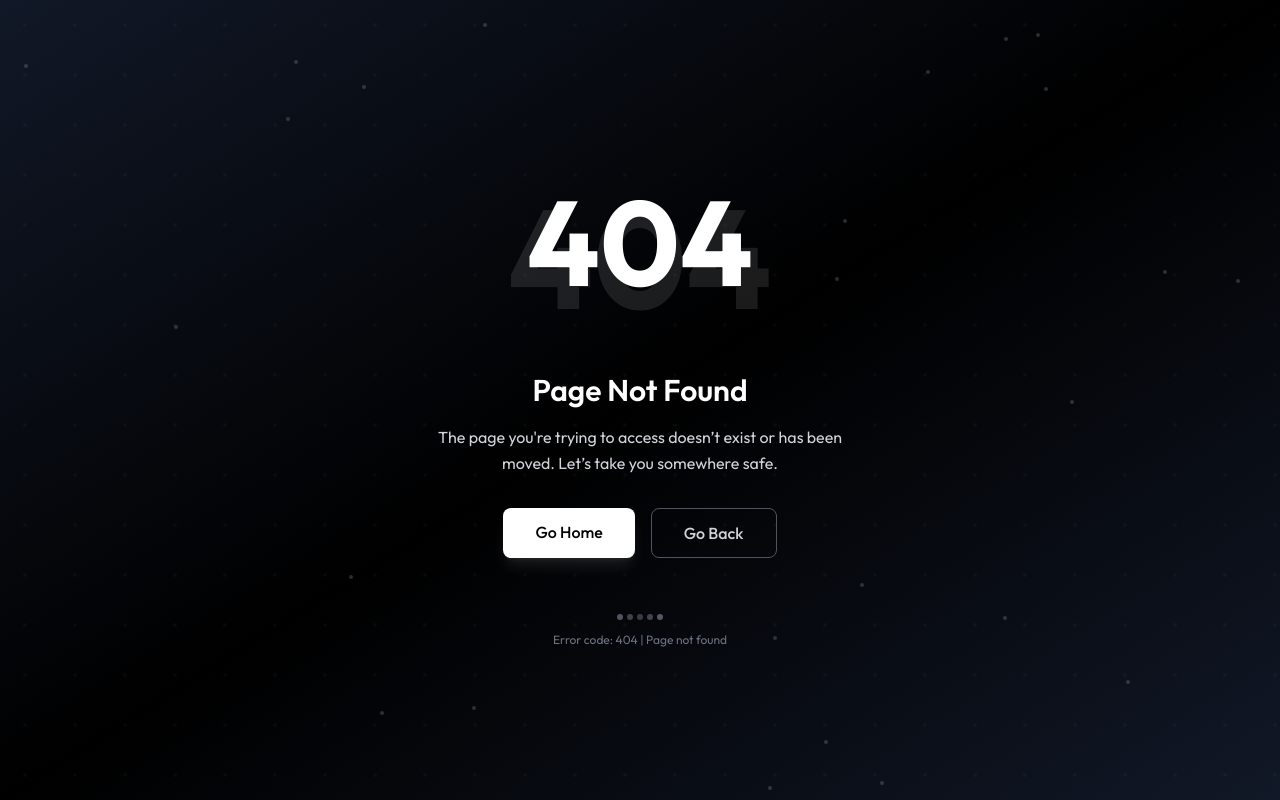
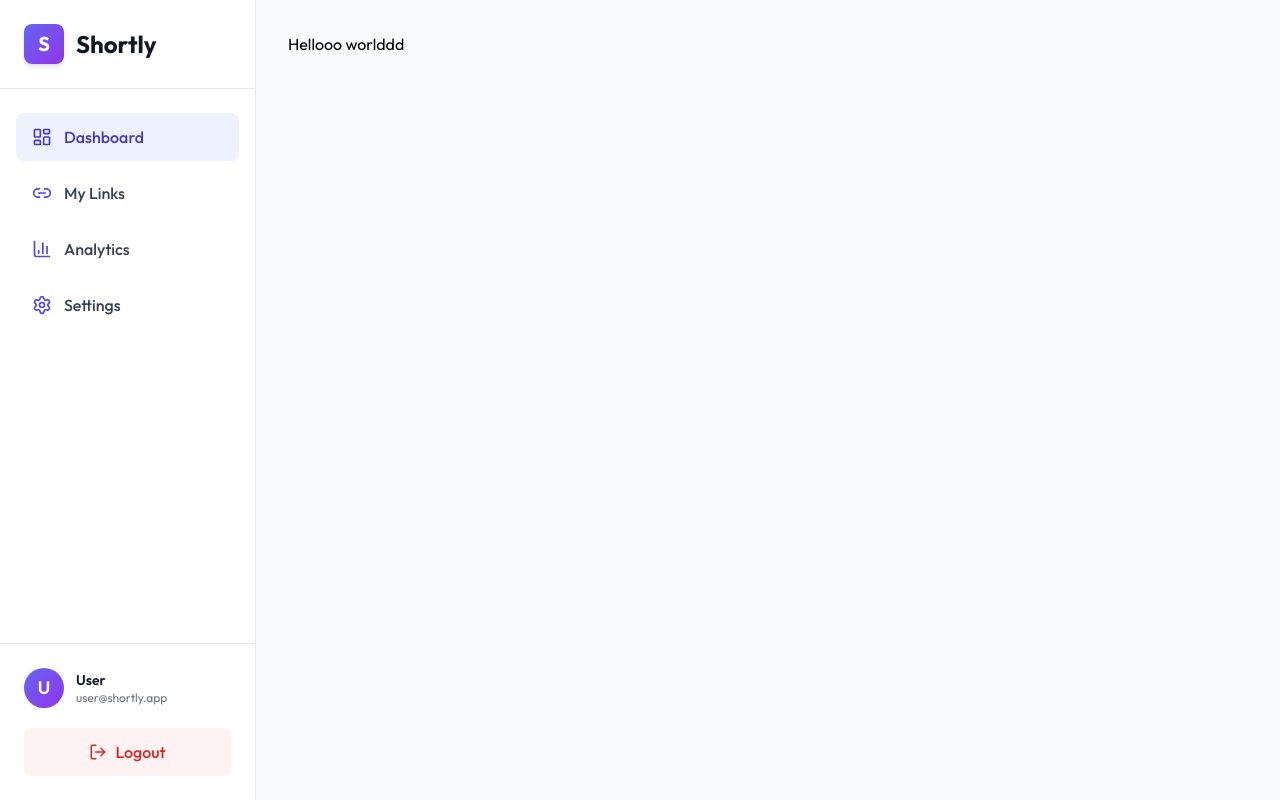
Before and after one commit to codermahbub20/link-shortify, a React (Vite) app in the folder front-end/: page /dashboard in a window 1280 px wide. Before the commit this address had no page. Built offline with nearby package versions, Linux system fonts and the light colour scheme.

Commit message:
Create dashboardlayout and sidebar

```diff
--- /dev/null
+++ b/front-end/src/Components/DashBoard/DashboardHome.tsx
@@ -0,0 +1,11 @@
+
+
+const DashboardHome = () => {
+    return (
+        <div>
+            <h1>Hellooo worlddd</h1>
+        </div>
+    );
+};
+
+export default DashboardHome;
--- /dev/null
+++ b/front-end/src/Components/DashBoard/SideBar/Sidebar.tsx
@@ -0,0 +1,108 @@
+// src/components/dashboard/Sidebar.tsx
+import React from 'react';
+import { LayoutDashboard, Link2, BarChart3, Settings, LogOut } from 'lucide-react';
+import { useNavigate, useLocation, Link } from 'react-router-dom';
+import { toast } from 'sonner';
+import { useAppDispatch, useAppSelector } from '../../../redux/hooks';
+import { logOut } from '../../../redux/features/auth/authSlice';
+
+const Sidebar: React.FC = () => {
+  const navigate = useNavigate();
+  const location = useLocation(); // ← Added to highlight active link
+  const dispatch = useAppDispatch();
+  const { user } = useAppSelector((state) => state.auth);
+
+  const handleLogout = () => {
+    dispatch(logOut());
+    toast.success('Logged out successfully');
+    navigate('/login');
+  };
+
+  const menuItems = [
+    { icon: LayoutDashboard, label: 'Dashboard', path: '/dashboard' },
+    { icon: Link2, label: 'My Links', path: '/dashboard/my-links' },
+    { icon: BarChart3, label: 'Analytics', path: '/dashboard/analytics' },
+    { icon: Settings, label: 'Settings', path: '/dashboard/settings' },
+  ];
+
+  // Determine if a menu item is active
+  const isActive = (path: string) => {
+    if (path === '/dashboard') {
+      return location.pathname === '/dashboard';
+    }
+    return location.pathname.startsWith(path);
+  };
+
+  return (
+    <aside className="w-64 bg-white border-r border-gray-200 h-screen fixed left-0 top-0 flex flex-col overflow-y-auto">
+      {/* Logo Area */}
+      <div className="p-6 border-b border-gray-200">
+        <Link to='/'>
+        <div className="flex items-center space-x-3">
+          <div className="w-10 h-10 bg-gradient-to-br from-indigo-500 to-purple-600 rounded-lg flex items-center justify-center shadow-md">
+            <span className="text-white font-bold text-xl">S</span>
+          </div>
+          <span className="text-2xl font-bold text-gray-900">Shortly</span>
+        </div>
+        </Link>
+      </div>
+
+      {/* Navigation */}
+      <nav className="flex-1 px-4 py-6">
+        <ul className="space-y-2">
+          {menuItems.map((item) => (
+            <li key={item.path}>
+              <a
+                href={item.path}
+                onClick={(e) => {
+                  e.preventDefault();
+                  navigate(item.path);
+                }}
+                className={`flex items-center space-x-3 px-4 py-3 rounded-lg transition group font-medium
+                  ${isActive(item.path)
+                    ? 'bg-indigo-50 text-indigo-700'
+                    : 'text-gray-700 hover:bg-indigo-50 hover:text-indigo-600'
+                  }`}
+              >
+                <item.icon
+                  size={20}
+                  className={`group-hover:text-indigo-700 ${
+                    isActive(item.path) ? 'text-indigo-700' : 'text-indigo-600'
+                  }`}
+                />
+                <span>{item.label}</span>
+              </a>
+            </li>
+          ))}
+        </ul>
+      </nav>
+
+      {/* User Info & Logout */}
+      <div className="p-6 border-t border-gray-200">
+        <div className="flex items-center space-x-3 mb-5">
+          <div className="w-10 h-10 bg-gradient-to-br from-indigo-500 to-purple-600 rounded-full flex items-center justify-center shadow-sm">
+            <span className="text-white font-semibold text-lg">
+              {user?.name?.[0]?.toUpperCase() || user?.email?.[0]?.toUpperCase() || 'U'}
+            </span>
+          </div>
+          <div className="flex-1 min-w-0">
+            <p className="text-sm font-semibold text-gray-900 truncate">
+              {user?.name || user?.email?.split('@')[0] || 'User'}
+            </p>
+            <p className="text-xs text-gray-500 truncate">{user?.email || 'user@shortly.app'}</p>
+          </div>
+        </div>
+
+        <button
+          onClick={handleLogout}
+          className="w-full flex items-center justify-center space-x-2 px-4 py-3 bg-red-50 text-red-600 rounded-lg hover:bg-red-100 transition font-medium"
+        >
+          <LogOut size={18} />
+          <span>Logout</span>
+        </button>
+      </div>
+    </aside>
+  );
+};
+
+export default Sidebar;
--- /dev/null
+++ b/front-end/src/Components/Layouts/DashboardLayout.tsx
@@ -0,0 +1,25 @@
+
+
+import React from 'react';
+import { Outlet } from 'react-router-dom';
+import Sidebar from '../DashBoard/SideBar/Sidebar';
+
+
+const DashboardLayout: React.FC = () => {
+  return (
+    <div className="flex min-h-screen bg-gray-50">
+
+      <Sidebar />
+
+
+      <div className="flex-1 ml-64">
+
+        <main className="p-8">
+          <Outlet />
+        </main>
+      </div>
+    </div>
+  );
+};
+
+export default DashboardLayout;
--- a/front-end/src/Components/Layouts/MainLayout.tsx
+++ b/front-end/src/Components/Layouts/MainLayout.tsx
@@ -1,15 +1,14 @@
 import { Outlet } from "react-router-dom";
-import Navbar from "../Pages/Navbar/Navbar";
-import Footer from "../Pages/Footer/Footer";
+
 
 
 
 const MainLayout = () => {
     return (
         <div>
-           <Navbar/>
+
             <Outlet/>
-            <Footer />
+
         </div>
     );
 };
--- a/front-end/src/Components/Pages/Home/Home.tsx
+++ b/front-end/src/Components/Pages/Home/Home.tsx
@@ -1,14 +1,16 @@
 import FeaturesAndCTASection from "../FeaturesSection/FeaturesSection";
+import Footer from "../Footer/Footer";
+import Navbar from "../Navbar/Navbar";
 import UrlShortenerSection from "../UrlShortenerSection/UrlShortenerSection";
 
 
 const Home = () => {
     return (
         <div>
-
+          <Navbar/>
             <UrlShortenerSection/>
             <FeaturesAndCTASection/>
-
+           <Footer/>
         </div>
     );
 };
--- a/front-end/src/routes/router.tsx
+++ b/front-end/src/routes/router.tsx
@@ -1,12 +1,13 @@
+// src/router/router.ts (or wherever your router file is)
+
 import { createBrowserRouter } from "react-router-dom";
 import MainLayout from "../Components/Layouts/MainLayout";
 import Home from "../Components/Pages/Home/Home";
 import NotFoundPage from "../Components/Pages/NotFound/NotFoundPage";
 import { RegistrationForm } from "../Components/Pages/Authentication/Registration/RegistrationForm";
 import LoginForm from "../Components/Pages/Authentication/Login/LoginForm";
-
-
-
+import DashboardLayout from "../Components/Layouts/DashboardLayout";
+import DashboardHome from "../Components/DashBoard/DashboardHome";
 
 
 export const router = createBrowserRouter([
@@ -16,18 +17,39 @@ export const router = createBrowserRouter([
     errorElement: <NotFoundPage />,
     children: [
       {
-        path: "/",
+        index: true, // same as path: "/"
         element: <Home />,
-
-      },{
-        path:"/signup",
-        element:<RegistrationForm/>
       },
       {
-        path:"/login",
-        element:<LoginForm/>
-      }
+        path: "signup",
+        element: <RegistrationForm />,
+      },
+      {
+        path: "login",
+        element: <LoginForm />,
+      },
+      {
+        path: "dashboard",
+        element: <DashboardLayout />,
+        children: [
+          {
+            index: true,
+            element: <DashboardHome />,
+          },
+          // {
+          //   path: "my-links",
+          //   element: <MyLinks />,
+          // },
+          // {
+          //   path: "analytics",
+          //   element: <Analytics />,
+          // },
+          // {
+          //   path: "settings",
+          //   element: <Settings />,
+          // },
+        ],
+      },
     ],
-  }
-
+  },
 ]);
```
